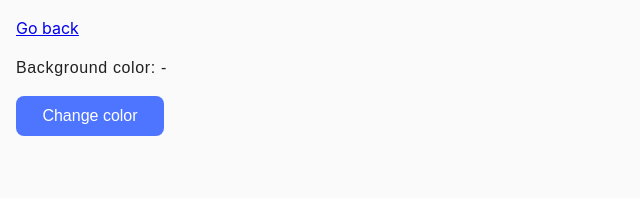
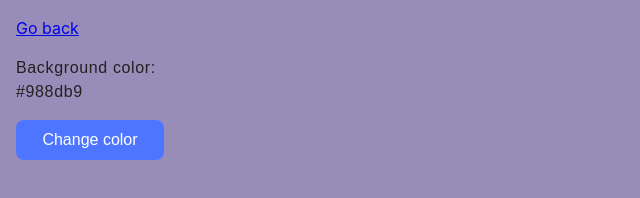
Before and after one commit to katerynakyryliuk2024/goit-js-hw-07, a plain HTML site: page task-5.html in a window 1280 px wide. Both pictures are taken after a click on the button "Change color". Shown: the whole page, without its empty margins (0-640 px from the left). Drawn offline with Linux system fonts and the light colour scheme.

Commit message:
task - 5

```diff
--- a/js/task-5.js
+++ b/js/task-5.js
@@ -7,8 +7,14 @@ function getRandomHexColor() {
 const bntEl = document.querySelector('.change-color');
 console.log(bntEl);
 const spanColor = document.querySelector('.color');
-console.dir( spanColor);
+console.dir(spanColor);
+const bodyAmount = document.querySelector('.body-amount');
+console.log(bodyAmount);
 
 bntEl.addEventListener('click', event => {
-  spanColor.style.backgroundcolor = getRandomHexColor();
+  const RandomColor = getRandomHexColor();
+  bodyAmount.style.backgroundColor = RandomColor;
+  spanColor.textContent = RandomColor;
+
+
 });
--- a/task-5.html
+++ b/task-5.html
@@ -8,7 +8,7 @@
     <link rel="stylesheet" href="./css/common.css" />
     <link rel="stylesheet" href="./css/task-5.css" />
   </head>
-  <body>
+  <body class="body-amount">
     <p><a href="./index.html">Go back</a></p>
 
     <div class="widget">
```
